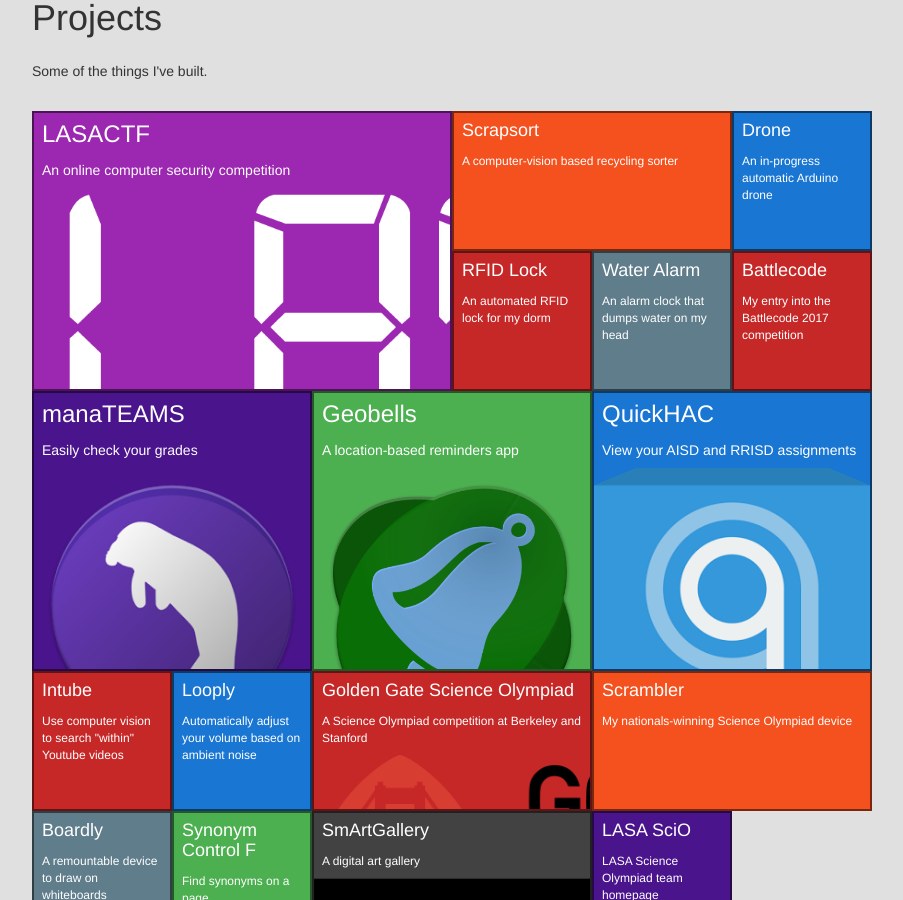
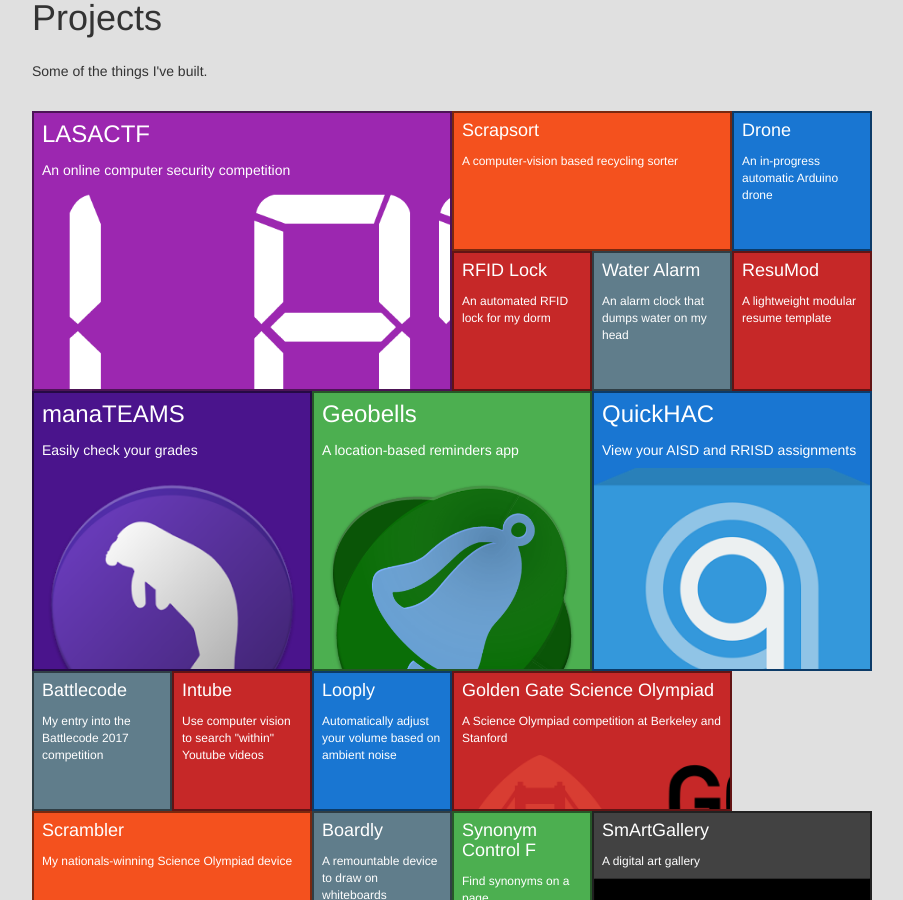
Before and after one commit to patil215/patil215.github.io, a Jekyll site: the page built from index.html, in a window 1280 px wide and 900 px high, scrolled down 396 px. Shown: the whole window, without its empty margins (167-1070 px from the left). Built offline with Jekyll 4.4.1, drawn with Linux system fonts in a browser that asks for light colours; nearby versions of some CDN libraries.

Commit message:
Add resume template project

```diff
--- a/_data/projects.yml
+++ b/_data/projects.yml
@@ -62,12 +62,12 @@
   github:
   color: "#607D8B"
 
-- name: Battlecode
+- name: ResuMod
   size: ss
-  shortDescription: My entry into the Battlecode 2017 competition
+  shortDescription: A lightweight modular resume template
   longDescription:
   picture:
-  link: https://github.com/patil215/battlecode
+  link: https://github.com/patil215/resumod
   github:
   color: "#C62828"
 
@@ -97,6 +97,15 @@
   link: https://github.com/quickhac
   github:
   color: "#1976D2"
+
+- name: Battlecode
+  size: ss
+  shortDescription: My entry into the Battlecode 2017 competition
+  longDescription:
+  picture:
+  link: https://github.com/patil215/battlecode
+  github:
+  color: "#607D8B"
 
 - name: Intube
   size: ss
```
Also changed, not shown: 4 other files.
